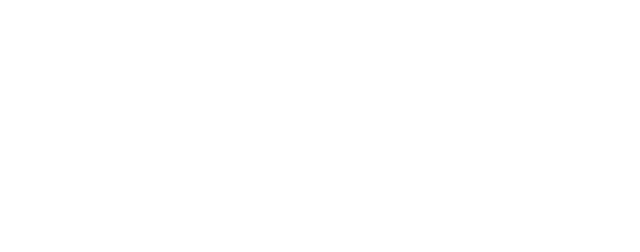
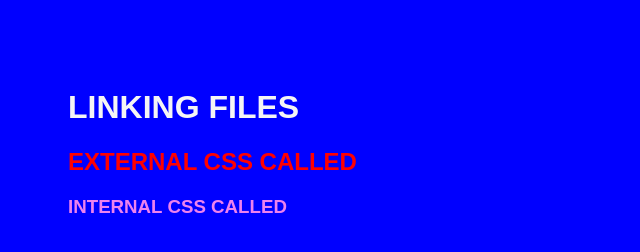
Before and after one commit to TanviMishra/ULC-Files, a plain HTML site: page linking-files/index.html in a window 1280 px wide. Shown: the whole page, without its empty margins (0-640 px from the left). Drawn offline with Linux system fonts and the light colour scheme.

Commit message:
linking file project update

```diff
--- a/linking-files/index.html
+++ b/linking-files/index.html
@@ -5,8 +5,19 @@
     <meta http-equiv="X-UA-Compatible" content="IE=edge">
     <meta name="viewport" content="width=device-width, initial-scale=1.0">
     <title>Document</title>
+    <link rel="stylesheet" href="style.css">
+<style>
+    h3{
+        color: violet;
+    }
+</style>
 </head>
+
 <body>
-
+   <h1>LINKING FILES</h1>
+   <h2>EXTERNAL CSS CALLED</h2>
+   <h3>INTERNAL CSS CALLED</h3>
+   <!-- <h4 style="color:pink;">INLINE CSS CALLED</h4> -->
 </body>
+<script src="main.js"></script>
 </html>
--- a/linking-files/style.css
+++ b/linking-files/style.css
@@ -1,8 +1,9 @@
 body {
+  background-color: blue;
+  padding: 60px;
+  color: whitesmoke;
+  font-family: Arial, Helvetica, sans-serif;
+}
+h2 {
   color: red;
 }
-
-h1 {
-  color: red;
-  font-family: monospace;
-}
```
Also changed, not shown: 1 other file.
